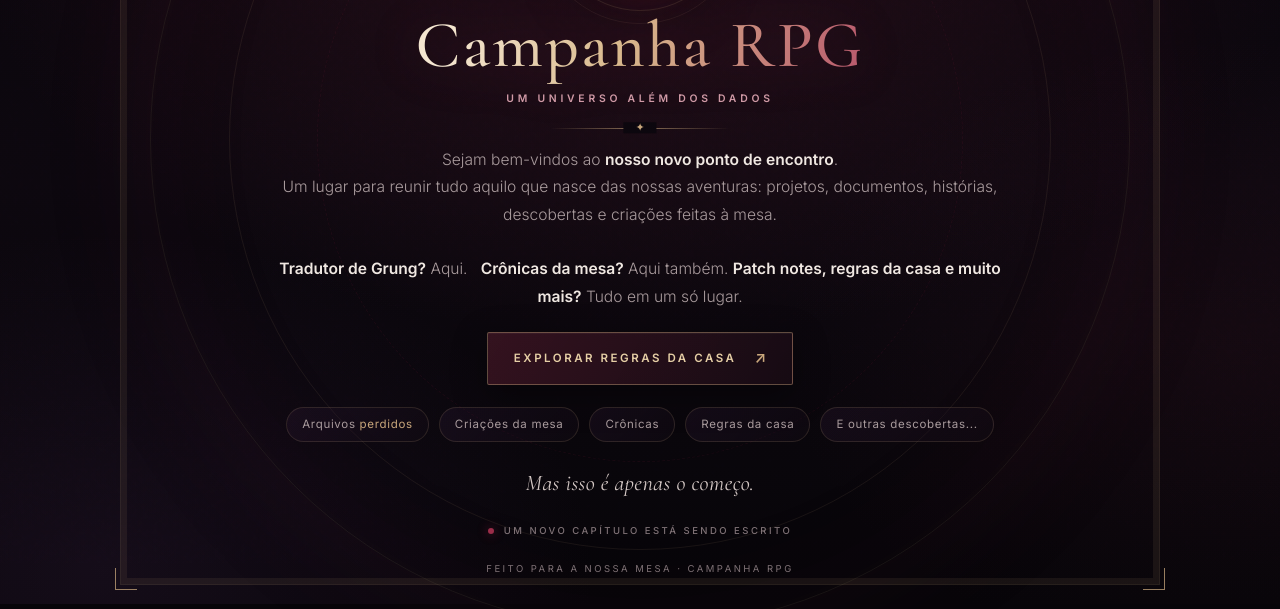
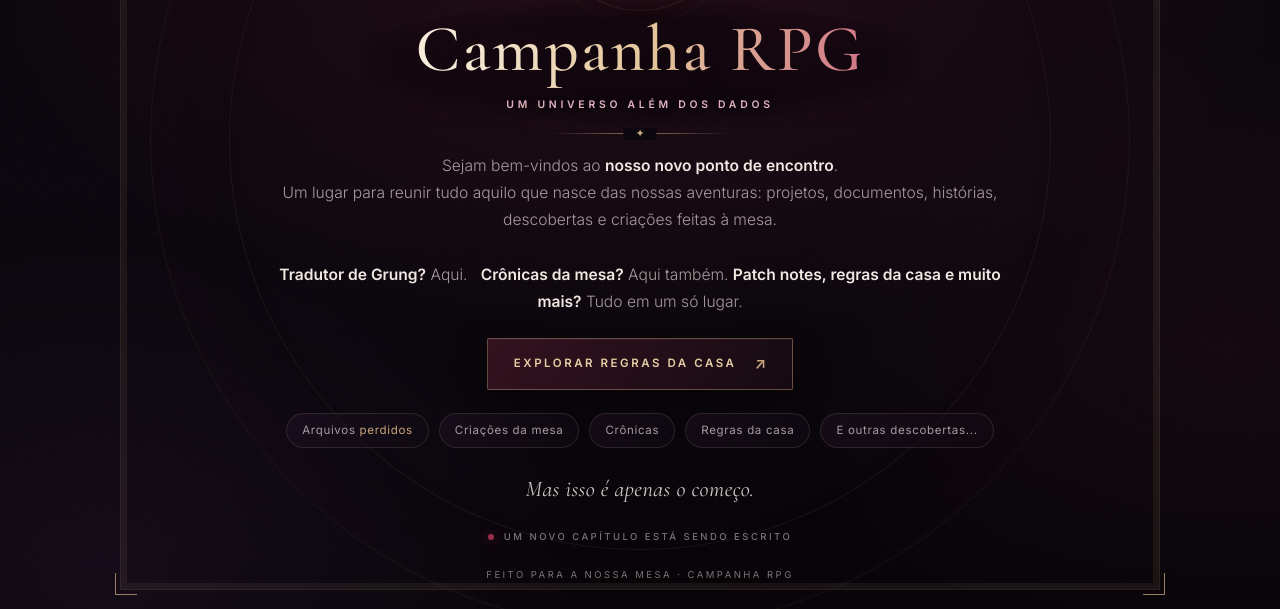
Before and after one commit to cauahfb/campanhaRPG, an Astro site: page / in a window 1280 px wide. Shown: the part 237-846 px from the top of the page. Built offline with nearby package versions, Linux system fonts and the light colour scheme; Astro itself is replaced by a stand-in of ours.

Commit message:
paleta de cores ajustada

```diff
--- a/src/styles/global.css
+++ b/src/styles/global.css
@@ -100,7 +100,7 @@ body:has(.page) {
   place-items: center;
 }
 
-/* Círculos concêntricos ao fundo */
+/* Círculos concêntricos ao fundo (suavizados no centro para não cruzar o título) */
 .ambient {
   position: fixed;
   left: 50%;
@@ -113,6 +113,8 @@ body:has(.page) {
   pointer-events: none;
   z-index: -1;
   box-shadow: 0 0 120px rgba(110, 35, 57, .10), inset 0 0 120px rgba(110, 35, 57, .06);
+  -webkit-mask-image: radial-gradient(ellipse 52% 28% at 50% 42%, rgba(0, 0, 0, .12) 0%, rgba(0, 0, 0, .45) 55%, #000 100%);
+  mask-image: radial-gradient(ellipse 52% 28% at 50% 42%, rgba(0, 0, 0, .12) 0%, rgba(0, 0, 0, .45) 55%, #000 100%);
 }
 .ambient::before,
 .ambient::after {
@@ -122,7 +124,7 @@ body:has(.page) {
   border: 1px solid var(--line-soft);
 }
 .ambient::before { inset: 8%; }
-.ambient::after { inset: 17%; border-color: rgba(160, 47, 76, .10); border-style: dashed; }
+.ambient::after { inset: 17%; border-color: rgba(160, 47, 76, .08); border-style: dashed; }
 
 .page {
   position: relative;
@@ -219,7 +221,9 @@ body:has(.page) {
 }
 
 h1 {
-  margin: clamp(6px, 1vh, 12px) 0 0;
+  position: relative;
+  z-index: 1;
+  margin: clamp(10px, 1.5vh, 18px) 0 0;
   font-family: var(--font-display);
   font-size: clamp(46px, 8.2vh, 84px);
   font-weight: 500;
@@ -227,22 +231,34 @@ h1 {
   letter-spacing: .035em;
   animation: rise 1s .12s var(--ease) both;
 }
+/* Halo escuro atrás do título e subtítulo para leitura limpa */
+h1::before {
+  content: "";
+  position: absolute;
+  inset: -24px -56px -44px;
+  z-index: -1;
+  pointer-events: none;
+  background: radial-gradient(ellipse 68% 60% at 50% 52%, rgba(9, 5, 11, .92) 0%, rgba(9, 5, 11, .55) 55%, transparent 80%);
+}
 h1 span {
   color: var(--gold-bright);
-  background: linear-gradient(100deg, #f4e6d0 8%, #d8b88c 46%, #b8586c 100%);
+  background: linear-gradient(100deg, #f7ecda 8%, #e4c69b 52%, #cf7486 100%);
   -webkit-background-clip: text;
   background-clip: text;
   -webkit-text-fill-color: transparent;
-  filter: drop-shadow(0 2px 24px rgba(160, 47, 76, .25));
+  filter: drop-shadow(0 3px 14px rgba(5, 2, 7, .9)) drop-shadow(0 2px 24px rgba(160, 47, 76, .28));
 }
 
 .tagline {
-  margin: clamp(10px, 1.6vh, 18px) 0 0;
-  color: var(--rose);
+  position: relative;
+  z-index: 1;
+  margin: clamp(12px, 1.8vh, 20px) 0 0;
+  color: #e2b4be;
   font-size: clamp(10px, 1.3vh, 12px);
   font-weight: 600;
   letter-spacing: .36em;
   text-transform: uppercase;
+  text-shadow: 0 2px 12px rgba(7, 5, 9, .95);
   animation: rise 1s .2s var(--ease) both;
 }
 
```
